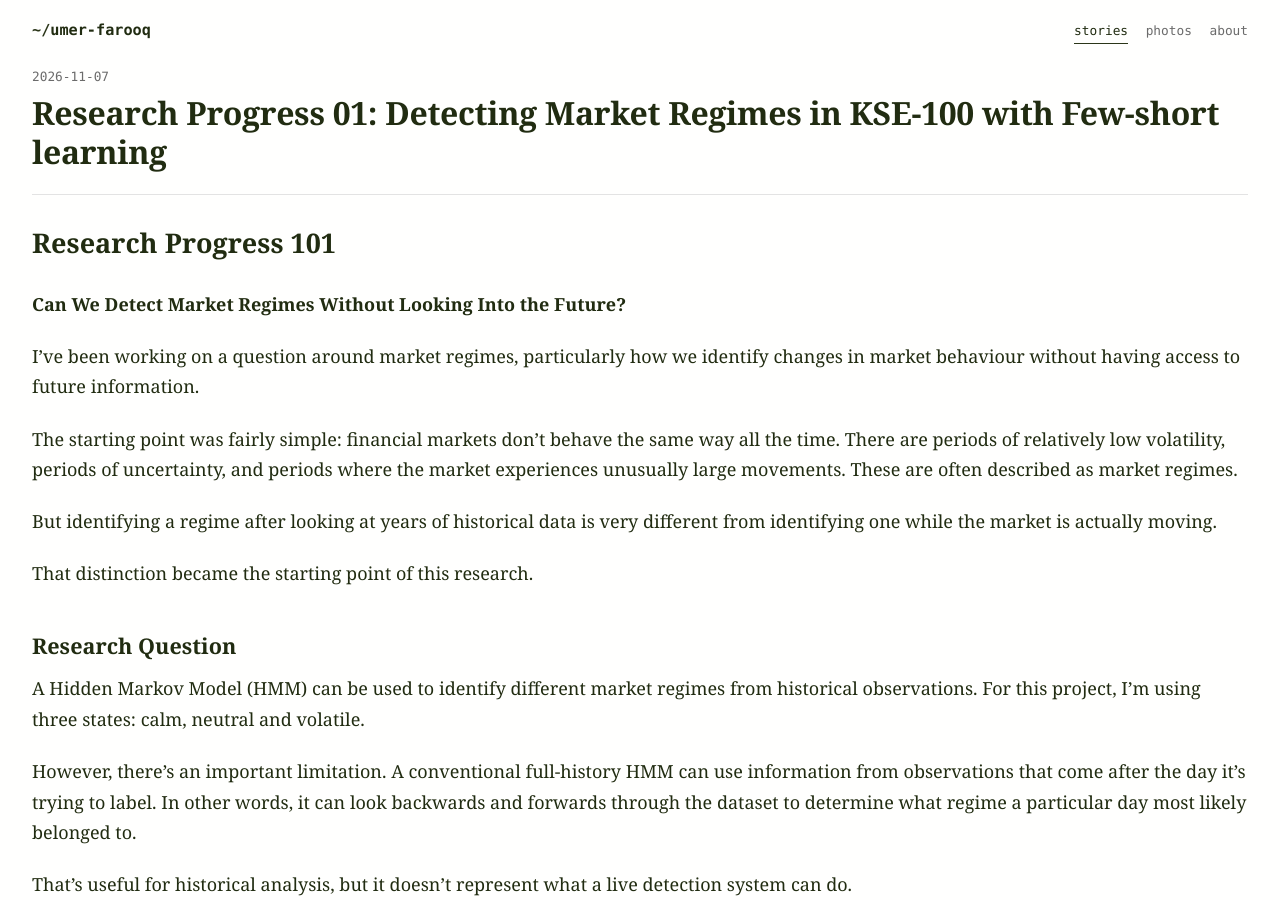
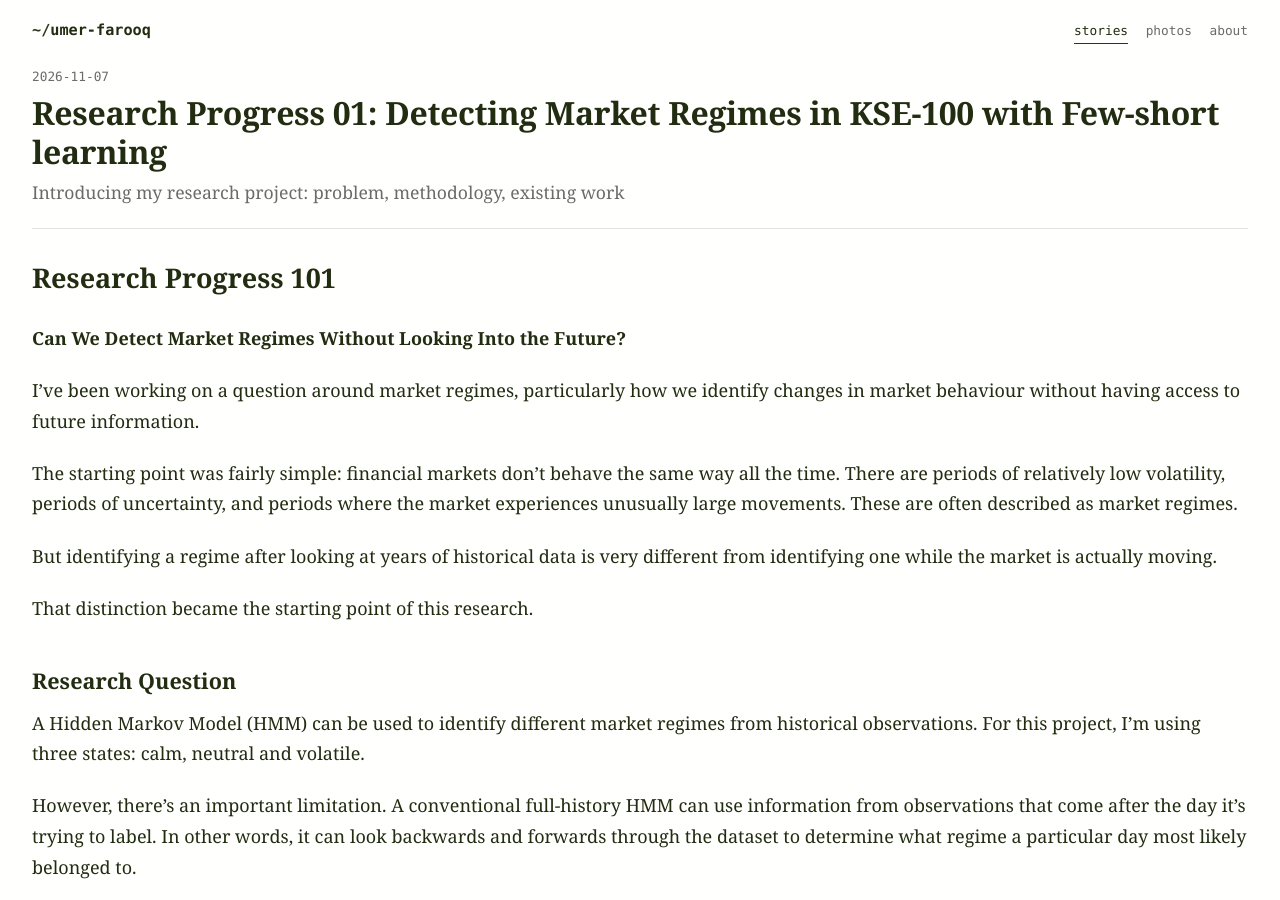
Before and after one commit to umer-farooq230/umer-farooq230.github.io, a Jekyll site: the page built from _posts/2026-11-07-Research-Progress-101.md, in a window 1280 px wide and 900 px high. Built offline with Jekyll 4.4.1, drawn with Linux system fonts in a browser that asks for light colours.

Commit message:
new article: Research

```diff
--- a/_posts/2026-11-07-Research-Progress-101.md
+++ b/_posts/2026-11-07-Research-Progress-101.md
@@ -1,8 +1,11 @@
 ---
 layout: post
 title: "Research Progress 01: Detecting Market Regimes in KSE-100 with Few-short learning"
-date: 2026-11-07
-categories: research
+caption: "Introducing my research project: problem, methodology, existing work"
+tags:
+  - Hidden Markov Models
+  - neural-networks
+  - deep-learning
 ---
 
 # Research Progress 101
```
